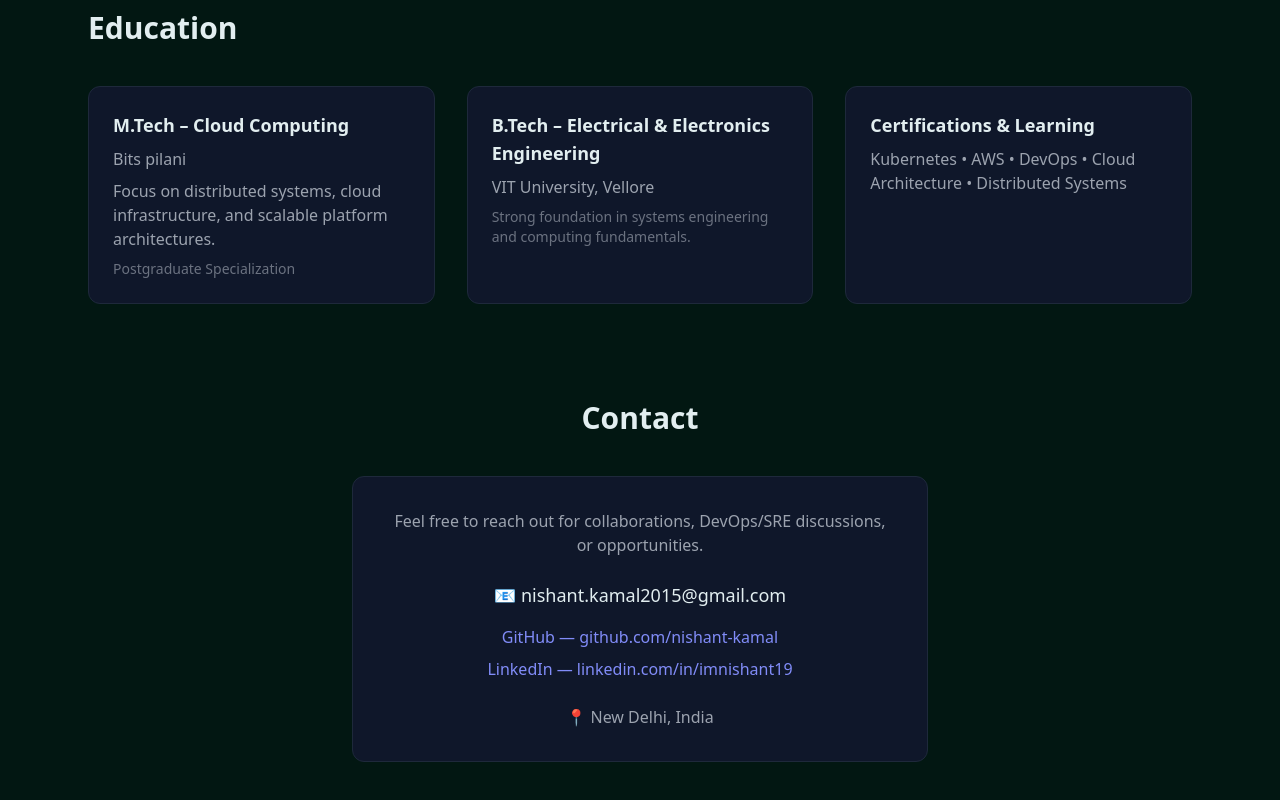
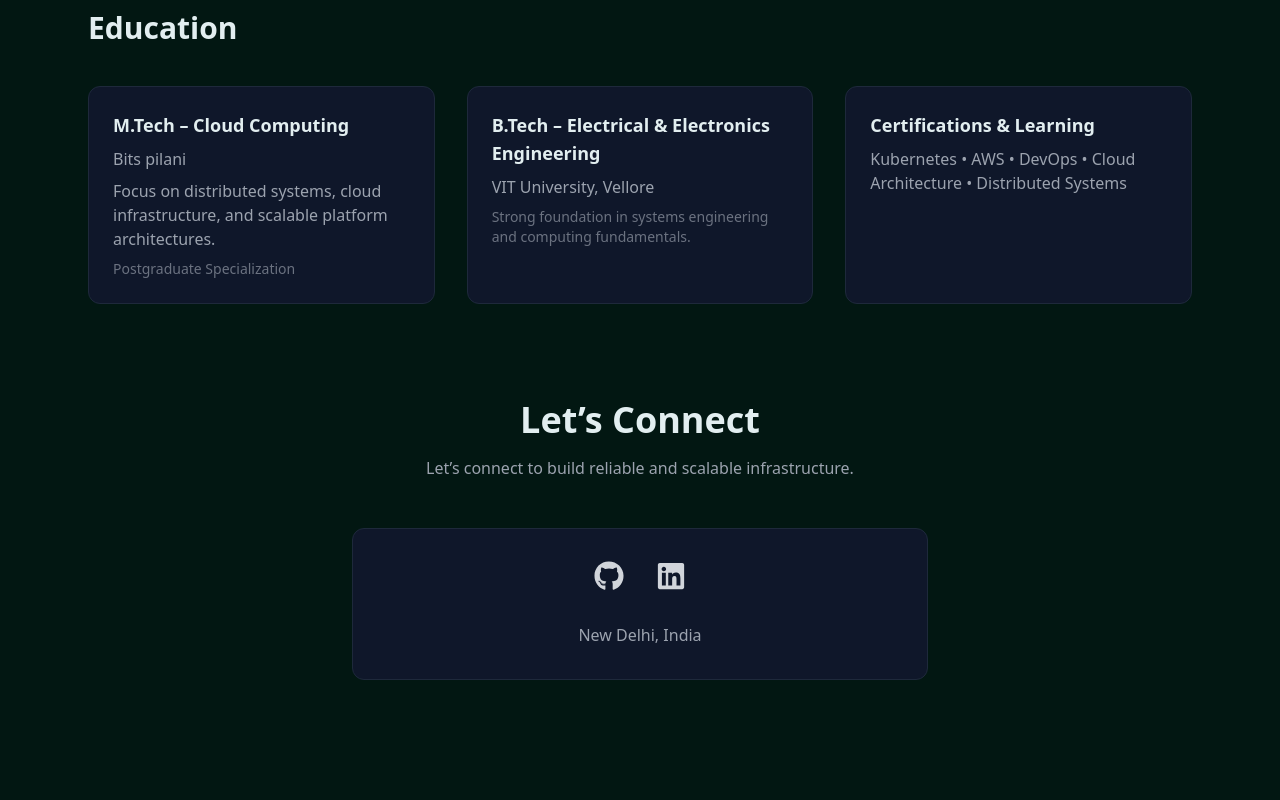
Before and after one commit to nishant-kamal/nishant-portfolio, a Next.js app: page / in a window 1280 px wide. Shown: the part 1597-2397 px from the top of the page. Built offline with nearby package versions, Linux system fonts and the light colour scheme.

Commit message:
Update Contact.js

```diff
--- a/components/Contact.js
+++ b/components/Contact.js
@@ -1,37 +1,43 @@
+import { FaGithub, FaLinkedin } from "react-icons/fa"
+
 export default function Contact() {
   return (
     <section id="contact" className="max-w-6xl mx-auto px-6 py-24 text-center">
 
-      <h2 className="text-3xl font-bold mb-10">Contact</h2>
+      <h2 className="text-3xl md:text-4xl font-bold mb-4">
+        Let’s Connect
+      </h2>
+
+      <p className="text-gray-400 mb-12 max-w-xl mx-auto">
+        Let’s connect to build reliable and scalable infrastructure.
+      </p>
 
       <div className="max-w-xl mx-auto bg-slate-900 border border-slate-800 rounded-xl p-8">
 
-        <p className="text-gray-400">
-          Feel free to reach out for collaborations, DevOps/SRE discussions, or opportunities.
-        </p>
+        <div className="flex justify-center gap-8 text-3xl">
 
-        <p className="mt-6 text-lg">
-          📧 nishant.kamal2015@gmail.com
-        </p>
-
+          {/* GitHub */}
           <a
             href="https://github.com/nishant-kamal"
             target="_blank"
-          className="block mt-4 text-indigo-400 hover:text-indigo-300"
+            className="text-gray-300 hover:text-white transition"
           >
-          GitHub — github.com/nishant-kamal
+            <FaGithub />
           </a>
 
+          {/* LinkedIn */}
           <a
             href="https://www.linkedin.com/in/imnishant19"
             target="_blank"
-          className="block mt-2 text-indigo-400 hover:text-indigo-300"
+            className="text-gray-300 hover:text-white transition"
           >
-          LinkedIn — linkedin.com/in/imnishant19
+            <FaLinkedin />
           </a>
 
-        <p className="text-gray-400 mt-6">
-          📍 New Delhi, India
+        </div>
+
+        <p className="text-gray-400 mt-8">
+          New Delhi, India
         </p>
 
       </div>
```
Lines whose indentation alone changed are shown as unchanged.
